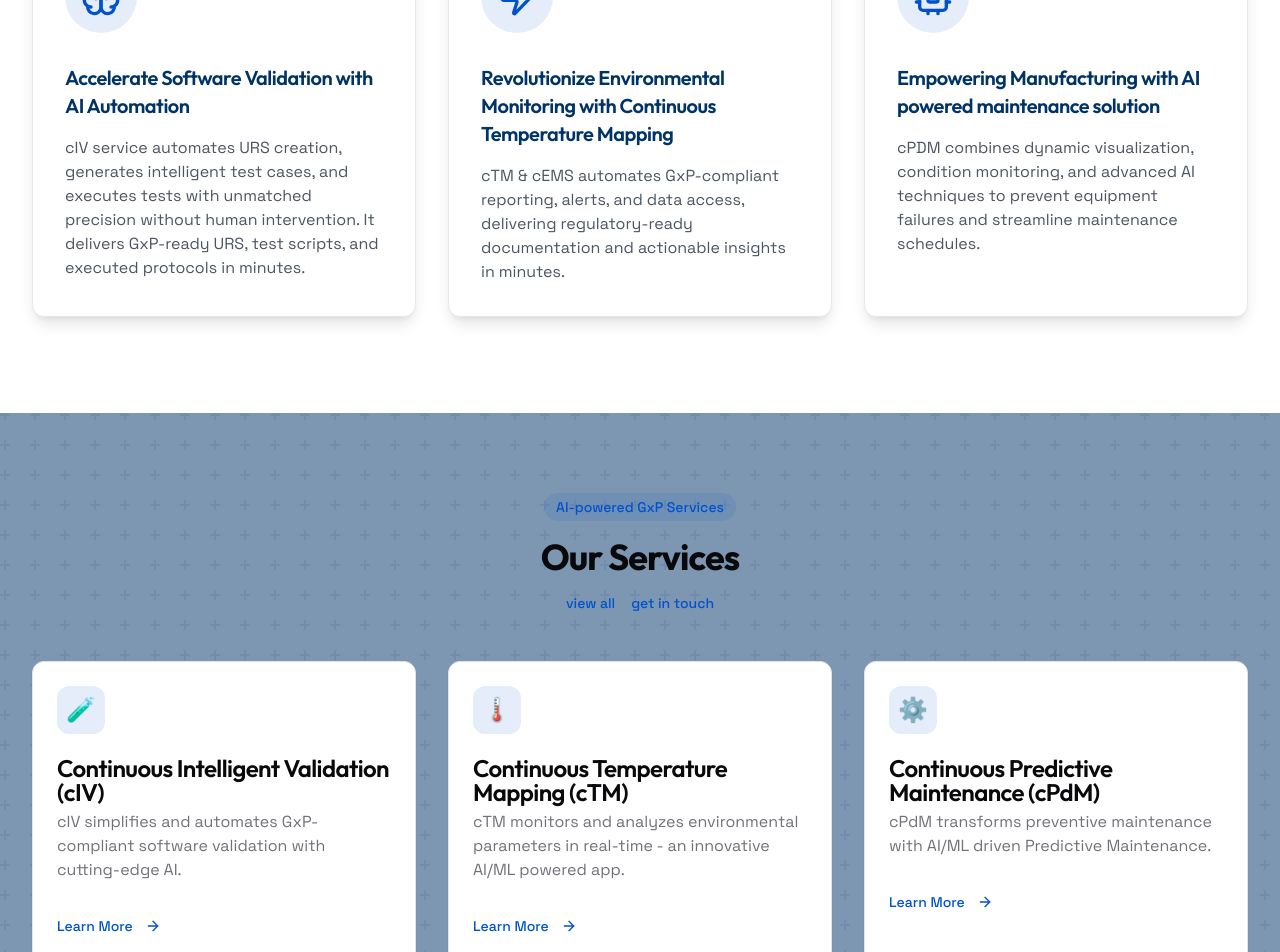
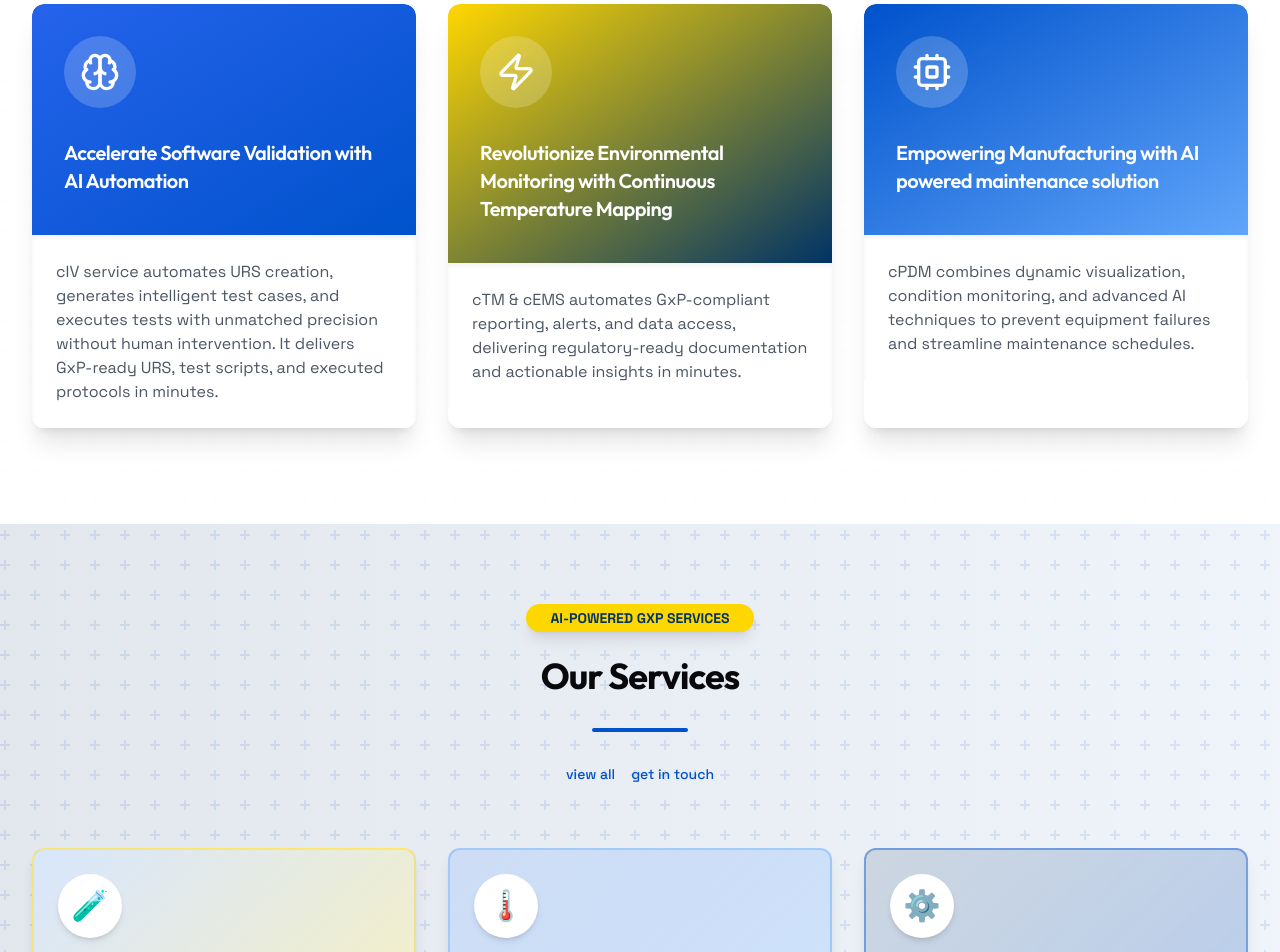
Before and after one commit to Nabheshdayma/intel-pulse-connect, a React (Vite) app: page / in a window 1280 px wide. Shown: the part 1360-2312 px from the top of the page. Built offline with nearby package versions, Linux system fonts and the light colour scheme.

Commit message:
feat: Improve blog and service card design
Enhance the visual appeal of blog and service cards with improved styling and design elements.

```diff
--- a/src/components/landing/AIFeatures.tsx
+++ b/src/components/landing/AIFeatures.tsx
@@ -28,10 +28,17 @@ const AIFeatures = () => {
   }, []);
 
   return (
-    <section ref={sectionRef} className="py-24 bg-white">
-      <div className="max-w-7xl mx-auto px-4 sm:px-6 lg:px-8">
+    <section ref={sectionRef} className="py-24 bg-white relative">
+      <div className="absolute inset-0 bg-ai-grid opacity-5"></div>
+      <div className="max-w-7xl mx-auto px-4 sm:px-6 lg:px-8 relative z-10">
         <div className="text-center mb-16">
+          <div className="inline-block mb-4">
+            <span className="bg-accent text-secondary font-bold px-6 py-2 rounded-full text-sm uppercase shadow-lg">
+              AI Solutions
+            </span>
+          </div>
           <h2 className="text-3xl sm:text-4xl font-bold text-secondary mb-4">Our AI Solutions</h2>
+          <div className="w-24 h-1 bg-primary mx-auto mb-8 rounded-full"></div>
           <p className="text-lg text-gray-600 max-w-2xl mx-auto">
             Leverage cutting-edge AI technologies to transform your manufacturing processes
           </p>
@@ -40,25 +47,28 @@ const AIFeatures = () => {
           <FeatureCard
             isVisible={isVisible}
             delay={0}
-            icon={<Brain className="h-10 w-10 text-primary" />}
+            icon={<Brain className="h-10 w-10 text-white" />}
             title="Accelerate Software Validation with AI Automation"
             description="cIV service automates URS creation, generates intelligent test cases, and executes tests with unmatched precision without human intervention. It delivers GxP-ready URS, test scripts, and executed protocols in minutes."
+            gradient="from-blue-600 to-primary"
           />
 
           <FeatureCard
             isVisible={isVisible}
             delay={200}
-            icon={<Zap className="h-10 w-10 text-primary" />}
+            icon={<Zap className="h-10 w-10 text-white" />}
             title="Revolutionize Environmental Monitoring with Continuous Temperature Mapping"
             description="cTM & cEMS automates GxP-compliant reporting, alerts, and data access, delivering regulatory-ready documentation and actionable insights in minutes."
+            gradient="from-accent to-secondary"
           />
 
           <FeatureCard
             isVisible={isVisible}
             delay={400}
-            icon={<Cpu className="h-10 w-10 text-primary" />}
+            icon={<Cpu className="h-10 w-10 text-white" />}
             title="Empowering Manufacturing with AI powered maintenance solution"
             description="cPDM combines dynamic visualization, condition monitoring, and advanced AI techniques to prevent equipment failures and streamline maintenance schedules."
+            gradient="from-primary to-blue-400"
           />
         </div>
       </div>
@@ -72,17 +82,20 @@ interface FeatureCardProps {
   description: string;
   isVisible: boolean;
   delay: number;
+  gradient: string;
 }
 
-const FeatureCard = ({ icon, title, description, isVisible, delay }: FeatureCardProps) => {
+const FeatureCard = ({ icon, title, description, isVisible, delay, gradient }: FeatureCardProps) => {
   return (
-    <Card className={`border border-gray-200 shadow-lg rounded-xl hover-scale transition-all duration-700
+    <Card className={`border-none shadow-xl rounded-xl hover-scale transition-all duration-700 overflow-hidden
       ${isVisible ? 'opacity-100 translate-y-0' : 'opacity-0 translate-y-10'}`}
       style={{ transitionDelay: `${delay}ms` }}
     >
-      <CardContent className="p-8">
-        <div className="mb-6 bg-primary/10 p-4 inline-block rounded-full">{icon}</div>
-        <h3 className="text-xl font-semibold mb-4 text-secondary">{title}</h3>
+      <div className={`bg-gradient-to-br ${gradient} text-white p-8 rounded-t-xl`}>
+        <div className="mb-6 bg-white/20 p-4 inline-block rounded-full backdrop-blur-sm">{icon}</div>
+        <h3 className="text-xl font-semibold mb-2 text-white">{title}</h3>
+      </div>
+      <CardContent className="p-6 bg-white shadow-inner border-t border-gray-100">
         <p className="text-gray-600">{description}</p>
       </CardContent>
     </Card>
--- a/src/components/landing/CallToAction.tsx
+++ b/src/components/landing/CallToAction.tsx
@@ -4,19 +4,33 @@ import { Button } from "@/components/ui/button";
 
 const CallToAction = () => {
   return (
-    <section className="py-20 bg-gradient-to-r from-blue-900 to-blue-700 text-white relative overflow-hidden">
-      <div className="absolute inset-0 bg-ai-grid opacity-10"></div>
+    <section className="py-20 bg-gradient-to-r from-blue-900 via-primary to-secondary text-white relative overflow-hidden">
+      <div className="absolute inset-0 bg-ai-grid opacity-20"></div>
+
+      {/* Decorative elements */}
+      <div className="absolute -top-40 -left-40 w-80 h-80 bg-accent/30 rounded-full blur-3xl"></div>
+      <div className="absolute -bottom-20 -right-20 w-60 h-60 bg-blue-400/30 rounded-full blur-3xl"></div>
+
       <div className="max-w-7xl mx-auto px-4 sm:px-6 lg:px-8 text-center relative z-10">
         <div className="max-w-3xl mx-auto">
+          <span className="inline-block py-1 px-6 rounded-full text-sm font-bold bg-white/20 text-white backdrop-blur-sm mb-6 shadow-lg">
+            Get Started Today
+          </span>
           <h2 className="text-3xl sm:text-4xl font-bold mb-8">
             Ready to intelligently transform your business?
           </h2>
-          <Button size="lg" asChild className="bg-yellow-400 text-blue-900 hover:bg-yellow-500 rounded-full px-10 py-7 text-lg font-semibold">
-            <Link to="/contact">Contact Us</Link>
-          </Button>
+          <div className="flex flex-col sm:flex-row gap-4 justify-center">
+            <Button size="lg" asChild className="bg-accent text-secondary hover:bg-yellow-500 rounded-full px-10 py-7 text-lg font-semibold shadow-lg">
+              <Link to="/contact">Contact Us</Link>
+            </Button>
+            <Button size="lg" asChild variant="outline" className="border-white text-white hover:bg-white/10 rounded-full px-10 py-7 text-lg font-semibold">
+              <Link to="/services">Explore Services</Link>
+            </Button>
+          </div>
         </div>
       </div>
-      <div className="absolute bottom-0 left-0 right-0 h-1 bg-gradient-to-r from-blue-400 via-yellow-400 to-blue-400"></div>
+
+      <div className="absolute bottom-0 left-0 right-0 h-2 bg-gradient-to-r from-blue-400 via-accent to-blue-400"></div>
     </section>
   );
 };
--- a/src/components/landing/Services.tsx
+++ b/src/components/landing/Services.tsx
@@ -30,15 +30,16 @@ const Services = () => {
   }, []);
 
   return (
-    <section id="services" ref={sectionRef} className="py-20 bg-secondary/50">
+    <section id="services" ref={sectionRef} className="py-20 bg-gradient-to-r from-secondary/10 to-primary/5">
       <div className="max-w-7xl mx-auto px-4 sm:px-6 lg:px-8">
-        <div className="text-center max-w-3xl mx-auto mb-12">
-          <span className="inline-block py-1 px-3 rounded-full text-sm font-medium bg-primary/10 text-primary">
+        <div className="text-center max-w-3xl mx-auto mb-16">
+          <span className="inline-block py-1 px-6 rounded-full text-sm font-bold bg-accent text-secondary shadow-lg uppercase">
             AI-powered GxP Services
           </span>
-          <h2 className="text-3xl sm:text-4xl font-bold mt-4">
+          <h2 className="text-3xl sm:text-4xl font-bold mt-6">
             Our Services
           </h2>
+          <div className="w-24 h-1 bg-primary mx-auto my-8 rounded-full"></div>
           <div className="mt-4 flex justify-center gap-4">
             <Link to="/services" className="text-sm font-medium text-primary hover:underline">view all</Link>
             <Link to="/contact" className="text-sm font-medium text-primary hover:underline">get in touch</Link>
@@ -52,6 +53,7 @@ const Services = () => {
               {...service}
               isVisible={isVisible}
               delay={index * 100}
+              index={index}
             />
           ))}
         </div>
@@ -66,24 +68,36 @@ interface ServiceCardProps {
   description: string;
   isVisible: boolean;
   delay: number;
+  index: number;
 }
 
-const ServiceCard = ({ icon, title, description, isVisible, delay }: ServiceCardProps) => {
+const gradients = [
+  "from-blue-500/20 to-accent/30 border-accent/40",
+  "from-primary/20 to-blue-400/30 border-blue-400/40",
+  "from-secondary/20 to-primary/30 border-primary/40",
+  "from-accent/20 to-secondary/30 border-secondary/40",
+  "from-blue-400/20 to-primary/30 border-primary/40",
+  "from-primary/20 to-secondary/30 border-secondary/40",
+];
+
+const ServiceCard = ({ icon, title, description, isVisible, delay, index }: ServiceCardProps) => {
+  const gradient = gradients[index % gradients.length];
+
   return (
     <Card
-      className={`overflow-hidden transition-all duration-700 hover-scale
+      className={`overflow-hidden transition-all duration-700 hover-scale bg-gradient-to-br ${gradient} shadow-lg border-2
         ${isVisible ? 'opacity-100 translate-y-0' : 'opacity-0 translate-y-10'}`}
       style={{ transitionDelay: `${delay}ms` }}
     >
       <CardHeader>
-        <div className="flex items-center justify-center w-12 h-12 rounded-lg bg-primary/10 mb-4">
-          <span className="text-2xl">{icon}</span>
+        <div className="flex items-center justify-center w-16 h-16 rounded-full bg-white shadow-md mb-6 text-3xl">
+          {icon}
         </div>
-        <CardTitle>{title}</CardTitle>
-        <CardDescription className="text-base">{description}</CardDescription>
+        <CardTitle className="text-2xl font-bold text-secondary">{title}</CardTitle>
+        <CardDescription className="text-base text-secondary/80">{description}</CardDescription>
       </CardHeader>
-      <CardFooter>
-        <Button variant="link" asChild className="pl-0 group">
+      <CardFooter className="pt-0 pb-6">
+        <Button variant="link" asChild className="pl-0 group bg-white/20 hover:bg-white/30 px-4 py-1 rounded-full">
           <Link to="/services">
             Learn More
             <ArrowRight className="ml-1 h-4 w-4 transition-transform group-hover:translate-x-1" />
```
Also changed, not shown: src/components/landing/BlogSection.tsx (+31 -12 lines).
